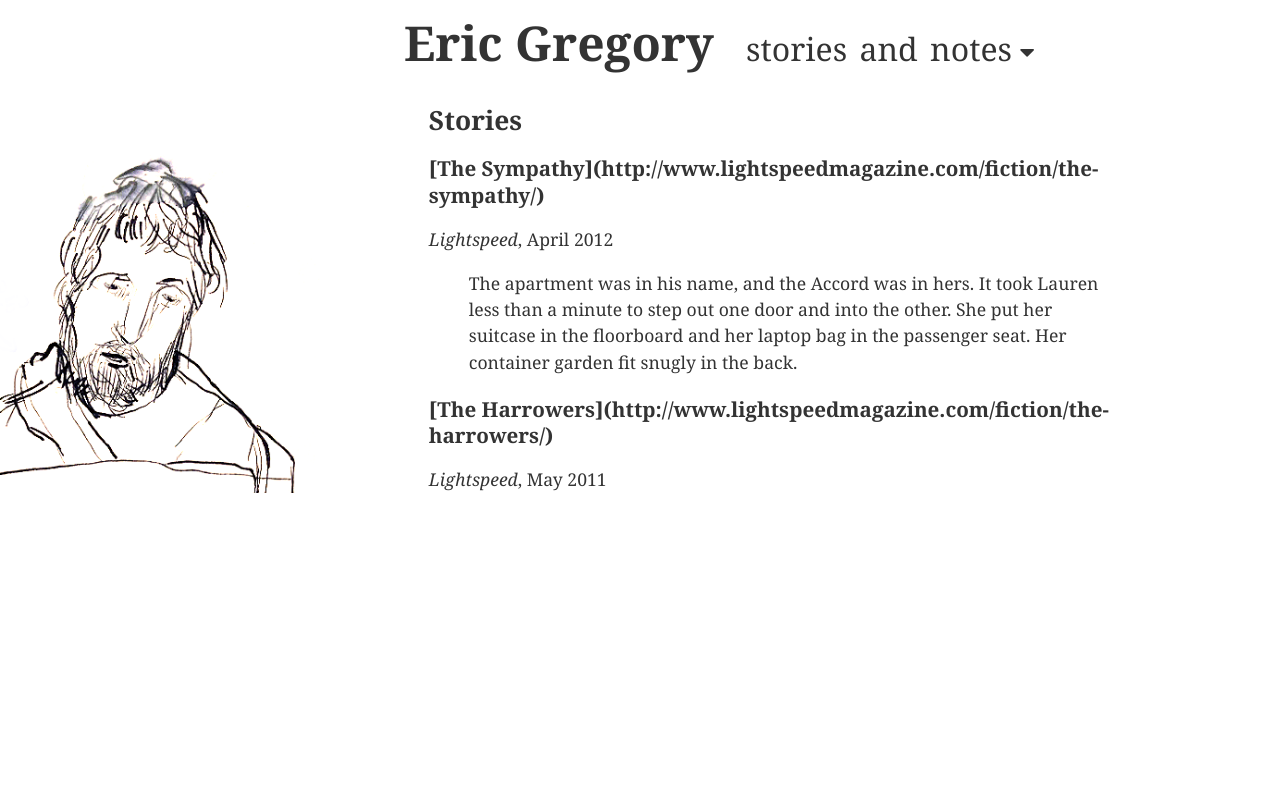
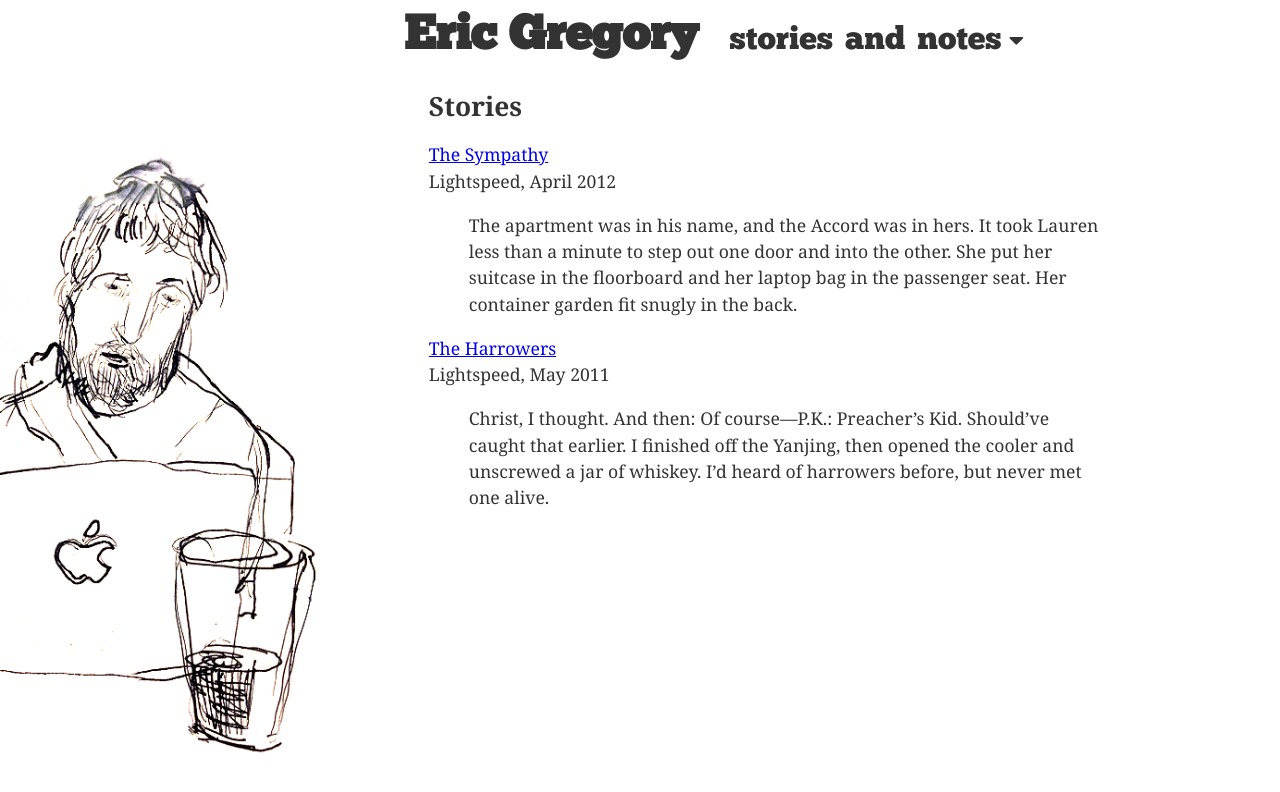
Before and after one commit to ericgregory/ericgregory.github.com, a Jekyll site: the page built from Stories.md, in a window 1280 px wide. Shown: the top 792 px of the page. Built offline with Jekyll 4.4.1, drawn with Linux system fonts in a browser that asks for light colours; nearby versions of some CDN libraries; Markdown is read by kramdown in place of the engine named in the settings.

Commit message:
Various changes

```diff
--- a/Stories.md
+++ b/Stories.md
@@ -2,13 +2,15 @@
 layout: default
 ---
 <h2>Stories</h2>
-
-<h3>[The Sympathy](http://www.lightspeedmagazine.com/fiction/the-sympathy/)</h3>
-<em>Lightspeed</em>, April 2012
+[The Sympathy](http://www.lightspeedmagazine.com/fiction/the-sympathy/)
+Lightspeed, April 2012
 
 > The apartment was in his name, and the Accord was in hers. It took Lauren less than a minute to step out one door and into
 > the other. She put her suitcase in the floorboard and her laptop bag in the passenger seat. Her container garden fit snugly
 > in the back.
 
-<h3>[The Harrowers](http://www.lightspeedmagazine.com/fiction/the-harrowers/)</h3>
-<em>Lightspeed</em>, May 2011
+[The Harrowers](http://www.lightspeedmagazine.com/fiction/the-harrowers/)
+Lightspeed, May 2011
+
+> Christ, I thought. And then: Of course—P.K.: Preacher’s Kid. Should’ve caught that earlier. I finished off the Yanjing, then
+> opened the cooler and unscrewed a jar of whiskey. I’d heard of harrowers before, but never met one alive.
--- a/_layouts/default.html
+++ b/_layouts/default.html
@@ -20,7 +20,7 @@
 <style>
 
 @font-face {
-    font-family: 'ChunkFiveRegular';
+    font-family: 'ChunkFive';
     src: url('{{ ASSET_PATH }}/font/Chunkfive-webfont.eot');
     src: url('{{ ASSET_PATH }}/font/Chunkfive-webfont.eot?#iefix') format('embedded-opentype'),
          url('{{ ASSET_PATH }}/font/Chunkfive-webfont.woff') format('woff'),
@@ -32,7 +32,7 @@
 }
 
 html, body {
-                background-color: #ffffff;
+                background-color: none;
             }
       body {
                 margin: 0;
@@ -41,7 +41,7 @@ html, body {
                 background-attachment:fixed;
                 background-position:left;
                 background-size: 25%;
-                font-family: ChunkFive, Georgia;
+                font-family: 'ChunkFive', Georgia;
                 padding-left: 30%;
                 font-size: 200%;
                 color: #333333;
@@ -54,7 +54,7 @@ html, body {
     <header>
         <nav>
 		<h1>Eric Gregory</h1>
-        <span><a href="{{ ASSET_PATH }}/Stories.html" class="example">stories</a> and <a href="#" data-dropdown="#notes" class="example">notes <i class="icon-caret-down" style="padding-left: 0px; font-size: 24px;"></i></a></span>
+        <span><a href="http://ericmg.com/Stories.html" class="example">stories</a> and <a href="#" data-dropdown="#notes" class="example">notes <i class="icon-caret-down" style="padding-left: 0px; font-size: 24px;"></i></a></span>
         </nav>
 	</header>
 <div>
--- a/css/stylesheet.css
+++ b/css/stylesheet.css
@@ -1,7 +1,7 @@
 /* This sheet draws liberally and lovingly from Twitter Boostrap. */
 
 @font-face {
-    font-family: 'ChunkFiveRegular';
+    font-family: 'ChunkFive';
     src: url('{{ ASSET_PATH }}/font/Chunkfive-webfont.eot');
     src: url('{{ ASSET_PATH }}/font/Chunkfive-webfont.eot?#iefix') format('embedded-opentype'),
          url('{{ ASSET_PATH }}/font/Chunkfive-webfont.woff') format('woff'),
@@ -13,7 +13,7 @@
 }
 
 html, body {
-                background-color: #ffffff;
+                background-color: none;
             }
       body {
                 margin: 0;
@@ -33,14 +33,6 @@ html, body {
                 margin-left: 20px;
                 margin-bottom: 10px;
             }
-
-        h2 {
-
-        }
-
-        h3 {
-            margin-bottom: 10px;
-        }
 
 }
 
```
